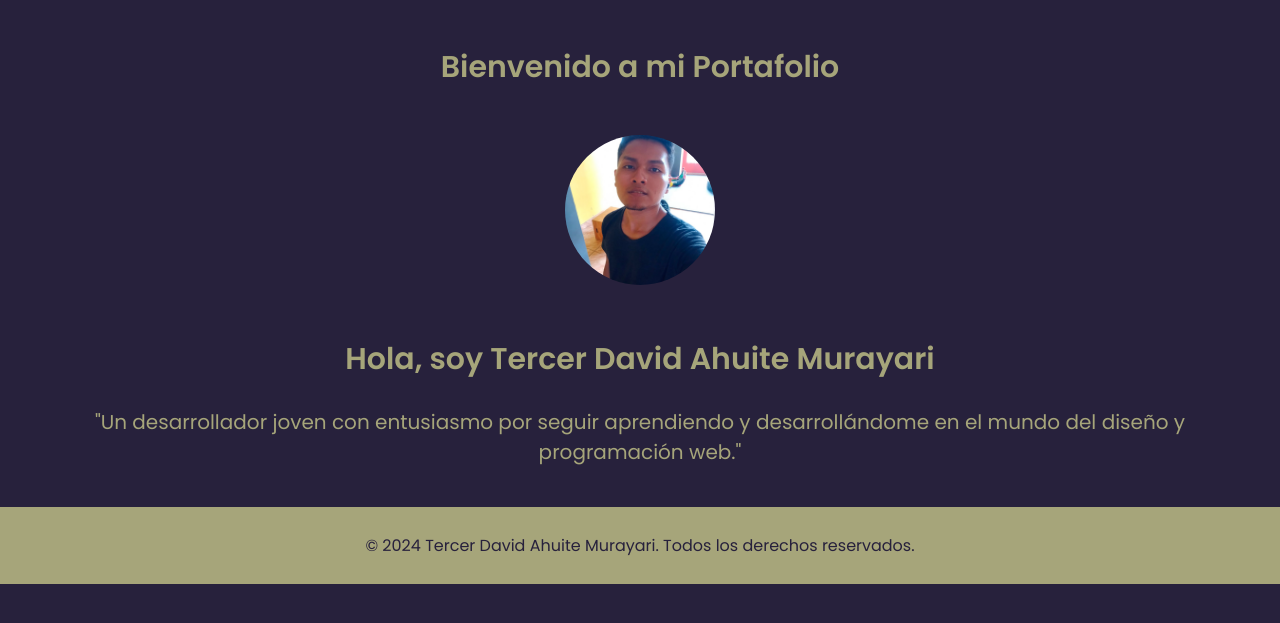
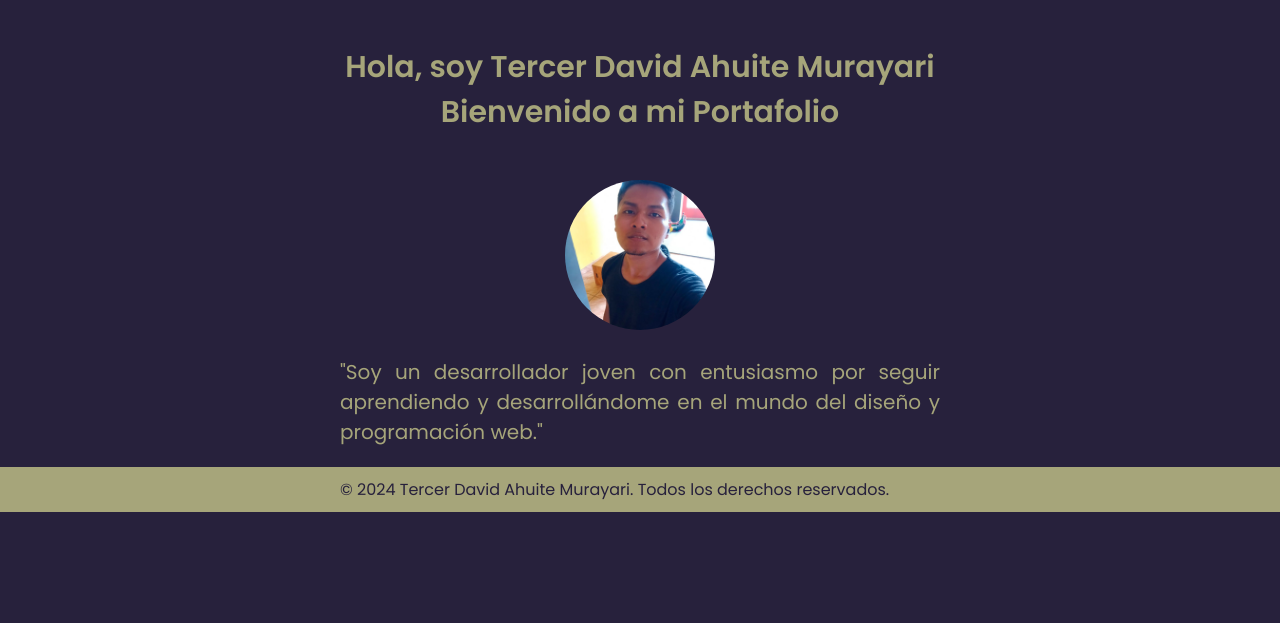
Before and after one commit to dogpool22/Portafolio, a PHP site: page / in a window 1280 px wide. Shown: the part 45-668 px from the top of the page. Run offline with PHP 8.4, Linux system fonts and the light colour scheme.

Commit message:
el texto de <p> en el centro y auto alineado

```diff
--- a/index.html
+++ b/index.html
@@ -19,10 +19,10 @@
     </header>
 
     <section id="inicio">
-        <h1>Bienvenido a mi Portafolio</h1>
+        <h1>Hola, soy Tercer David Ahuite Murayari <br>Bienvenido a mi Portafolio</br></h1>
+        <h1></h1>
         <img src="imágenes/tu-imagen-de-perfil.jpg" alt="Imagen de perfil" class="perfil">
-        <h1>Hola, soy Tercer David Ahuite Murayari</h1>
-        <p>"Un desarrollador joven con entusiasmo por seguir aprendiendo y desarrollándome en el mundo del diseño y programación web."</p>
+        <p>"Soy un desarrollador joven con entusiasmo por seguir aprendiendo y desarrollándome en el mundo del diseño y programación web."</p>
     </section>
 
     <footer>
--- a/styles.css
+++ b/styles.css
@@ -74,3 +74,12 @@ section#inicio p {
 section#inicio h1 {
     font-size: 30px;
 }
+
+p {
+    text-align: justify; /* Alinea el texto automáticamente */
+    text-align-last: left; /* Asegura que la última línea esté alineada a la izquierda */
+    hyphens: auto; /* Habilita el corte de palabras automáticas para evitar que las palabras se desborden del contenedor */
+    width: 80%; /* Define el ancho del contenedor al 80% del ancho del contenedor principal */
+    max-width: 600px; /* Define el ancho máximo del contenedor */
+    margin: 0 auto; /* Centra el contenedor horizontalmente */
+}
```
